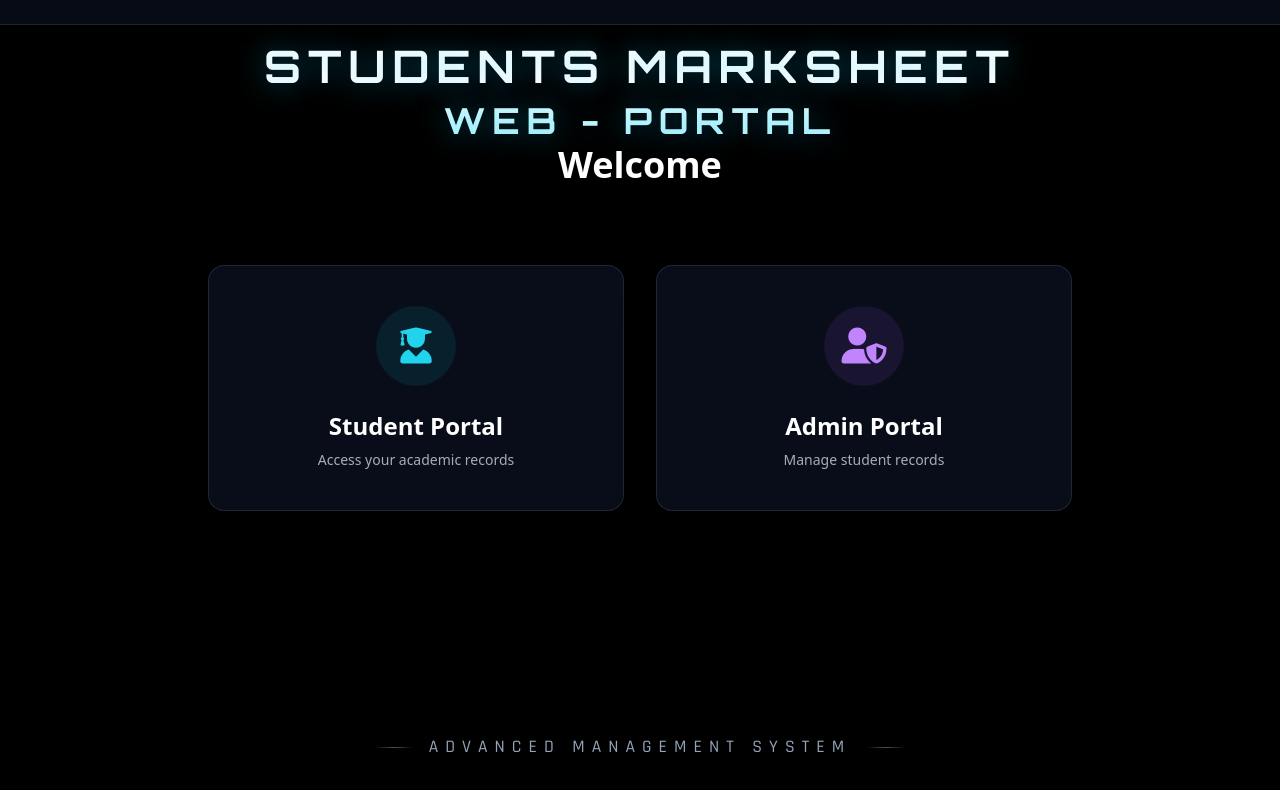
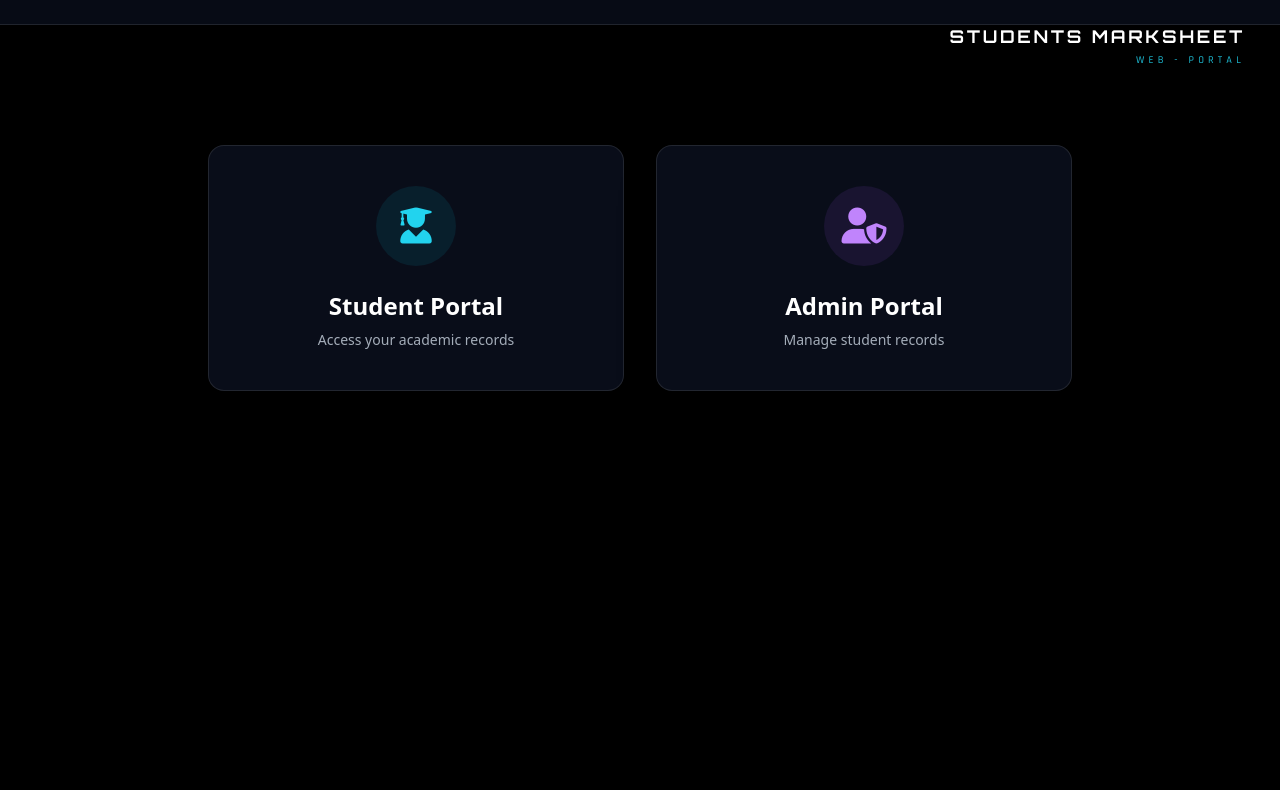
Before and after one commit to nandishnandish2000-cmyk/STUDENTS_MARKSHEET, a website: page index.html in a window 1280 px wide. Drawn offline with nearby package versions, Linux system fonts and the light colour scheme; some packages are replaced by stand-ins of ours; a script that the page names is missing.

Commit message:
Deployment v12: Redesigned Title & Navigation UX. Moved main title to top-right, made it smaller and professional, and synchronized visibility to ONLY show on the home page.

```diff
--- a/index.html
+++ b/index.html
@@ -96,83 +96,46 @@
         /* Overlay Text Styles */
         #portal-title {
             position: fixed;
-            top: 5%;
-            left: 50%;
-            transform: translateX(-50%);
-            z-index: 10;
-            text-align: center;
-            width: 100%;
+            top: 25px;
+            right: 35px;
+            z-index: 60;
+            text-align: right;
             pointer-events: none;
             opacity: 0;
-            transition: opacity 1.5s ease-out;
+            transition: all 0.8s cubic-bezier(0.4, 0, 0.2, 1);
         }
 
-        #portal-subtitle {
-            position: fixed;
-            bottom: 5%;
-            left: 50%;
-            transform: translateX(-50%);
-            z-index: 10;
-            text-align: center;
-            width: 100%;
-            pointer-events: none;
-            opacity: 0;
-            transition: opacity 1.5s ease-out;
+        #portal-title.visible {
+            opacity: 1;
         }
 
-        #portal-title.visible,
-        #portal-subtitle.visible {
-            opacity: 1;
+        #portal-title.hidden-title {
+            opacity: 0 !important;
+            transform: translateX(30px);
         }
 
         .title-main {
             font-family: 'Orbitron', sans-serif;
-            font-size: 2.8rem;
+            font-size: 1.1rem;
             font-weight: 700;
             color: #ffffff;
             letter-spacing: 0.15em;
-            line-height: 1.2;
-            text-shadow: 0 0 30px rgba(0, 200, 255, 0.4);
-            background: linear-gradient(to bottom, #ffffff 40%, #a5f3fc 100%);
-            -webkit-background-clip: text;
-            background-clip: text;
-            -webkit-text-fill-color: transparent;
+            text-transform: uppercase;
+            line-height: 1;
         }
 
         .highlight-text {
-            font-size: 0.8em;
-            color: #a5f3fc;
+            font-family: 'Rajdhani', sans-serif;
+            font-size: 0.65rem;
+            color: #22d3ee;
+            letter-spacing: 0.4em;
             display: block;
-            margin-top: 5px;
+            margin-top: 4px;
+            text-transform: uppercase;
+            font-weight: 500;
+            opacity: 0.9;
         }
 
-        .title-sub {
-            font-family: 'Rajdhani', sans-serif;
-            font-size: 1.1rem;
-            color: #94a3b8;
-            letter-spacing: 0.4em;
-            text-transform: uppercase;
-            position: relative;
-            display: inline-block;
-        }
-
-        .title-sub::before,
-        .title-sub::after {
-            content: '';
-            position: absolute;
-            top: 50%;
-            width: 40px;
-            height: 1px;
-            background: linear-gradient(90deg, transparent, rgba(148, 163, 184, 0.5), transparent);
-        }
-
-        .title-sub::before {
-            left: -55px;
-        }
-
-        .title-sub::after {
-            right: -55px;
-        }
 
         /* Custom Scrollbar for OCR List */
         .custom-scrollbar::-webkit-scrollbar {
@@ -339,16 +302,10 @@
         <div id="spline-watermark-cover"></div>
     </div>
 
-    <!-- Custom Title Overlays -->
+    <!-- Custom Title Overlay (Top Right) -->
     <div id="portal-title">
-        <div class="title-main">
-            STUDENTS MARKSHEET<br>
-            <span class="highlight-text">WEB - PORTAL</span>
-        </div>
-    </div>
-
-    <div id="portal-subtitle">
-        <div class="title-sub">ADVANCED MANAGEMENT SYSTEM</div>
+        <span class="title-main">Students Marksheet</span>
+        <span class="highlight-text">Web - Portal</span>
     </div>
 
     <!-- Navbar -->
@@ -370,10 +327,7 @@
 
         <!-- 1. HOME PAGE -->
         <section id="homePage" class="view-section fade-in flex flex-col items-center justify-center h-full mt-24">
-            <!-- Central Welcome -->
-            <div class="text-center mb-16">
-                <h2 class="text-4xl font-bold mb-4 text-white">Welcome</h2>
-            </div>
+            <!-- Branding and Navigation -->
 
             <div class="grid grid-cols-1 md:grid-cols-2 gap-8 w-full max-w-4xl px-4">
                 <!-- Student Portal Card -->
@@ -1323,7 +1277,7 @@
     </script>
 
     <!-- Original App Script -->
-    <script src="js/app.js?v=11"></script>
+    <script src="js/app.js?v=12"></script>
 
 </body>
 
--- a/js/app.js
+++ b/js/app.js
@@ -21,6 +21,16 @@ const app = {
             // Trigger reflow to restart animation
             void target.offsetWidth;
             target.classList.add('fade-in');
+        }
+
+        // Toggle portal title (only show on Home Page)
+        const portalTitle = document.getElementById('portal-title');
+        if (portalTitle) {
+            if (viewId === 'homePage') {
+                portalTitle.classList.remove('hidden-title');
+            } else {
+                portalTitle.classList.add('hidden-title');
+            }
         }
 
         // Toggle global logout button based on view
```
